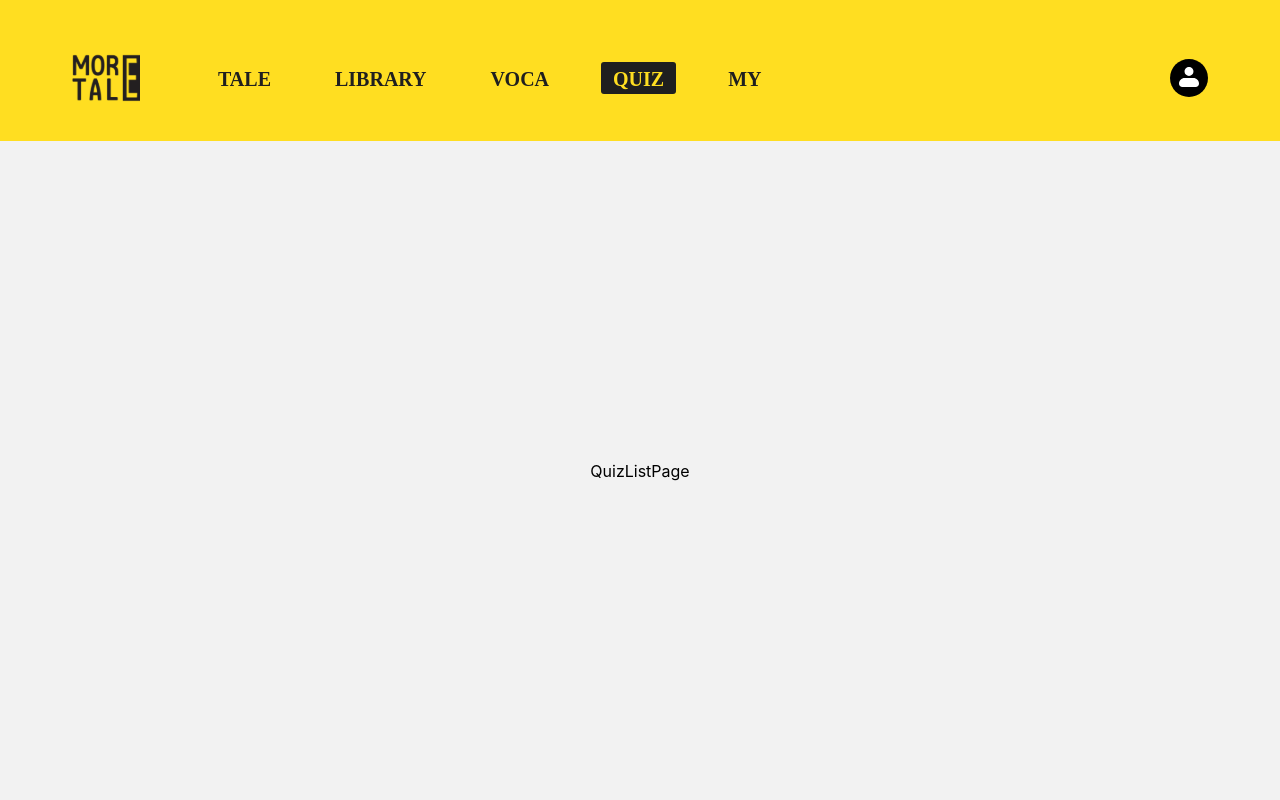
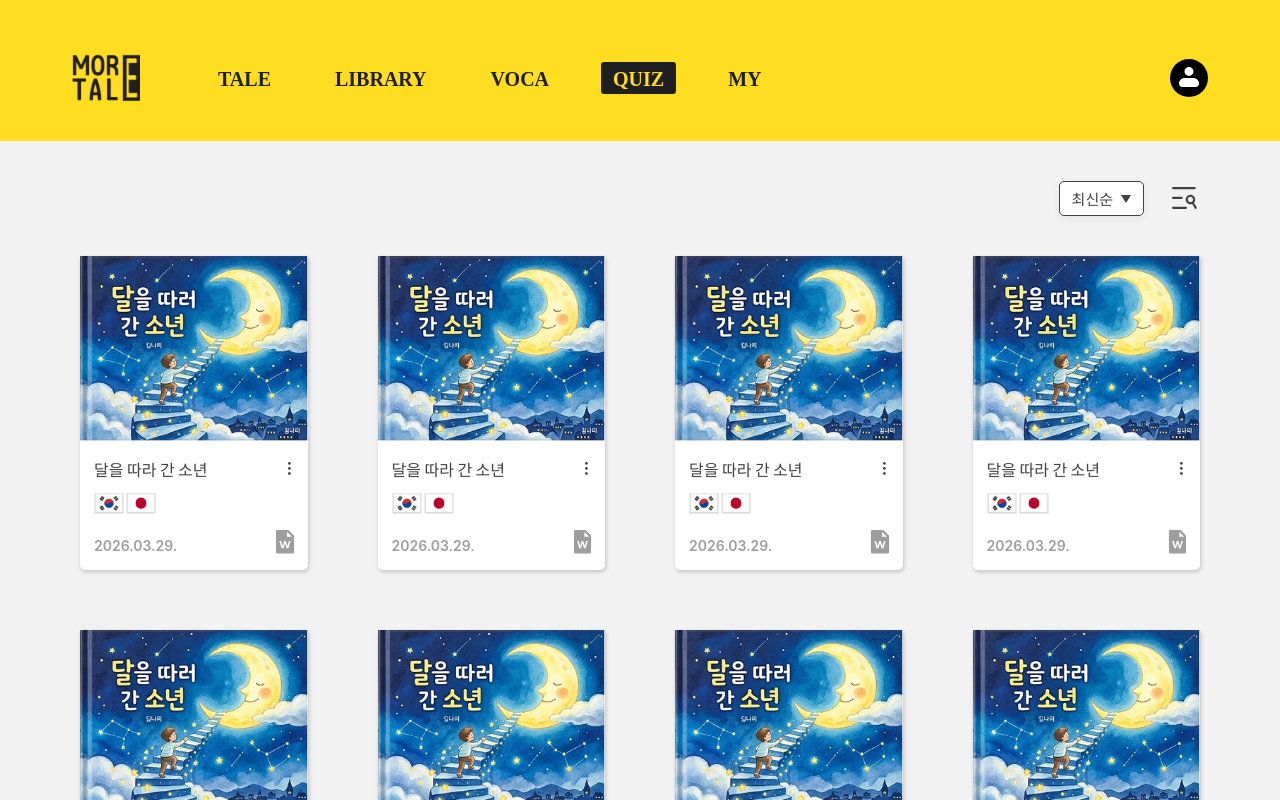
Before and after one commit to GDGoC-quadS-Team1/MoreTale-frontend, a React (Vite) app: page /quiz in a window 1280 px wide. Built offline with nearby package versions, Linux system fonts and the light colour scheme; a web font is replaced by a local one.

Commit message:
feat: Quiz 페이지 및 BookCard 분기 처리

```diff
--- a/src/components/BookCard.tsx
+++ b/src/components/BookCard.tsx
@@ -7,16 +7,21 @@ import japanFlag from "../assets/images/tale/flag/japan.png";
 import wordIcon from "../assets/images/icon/word.svg";
 import moreIcon from "../assets/images/icon/more.svg";
 
+export type BookCardListVariant = "library" | "quiz";
+
 export interface BookCardProps {
     title?: string;
     date?: string;
     coverSrc?: string;
+    /* 카드 클릭 시 버튼 : library → [읽기 | 단어장], quiz → [퀴즈 풀기] */
+    listVariant?: BookCardListVariant;
 }
 
 const BookCard = ({
     title = "달을 따라 간 소년",
     date = "2026.03.29.",
     coverSrc = bookCoverEx,
+    listVariant = "library",
 }: BookCardProps) => {
     const navigate = useNavigate();
     const [cardPopover, setCardPopover] = useState(false);
@@ -74,12 +79,18 @@ const BookCard = ({
                 <Overlay onClick={(e) => e.stopPropagation()} />
             )}
 
-            {/* [팝오버] 읽기|단어장 */}
+            {/* [팝오버] library → [읽기 | 단어장], quiz → [퀴즈 풀기] */}
             {cardPopover && (
                 <CardPopover onClick={(e) => e.stopPropagation()}>
-                    <PopoverButton onClick={() => navigate("/tale/read")}>읽기</PopoverButton>
-                    <PopoverDivider />
-                    <PopoverButton onClick={() => navigate("/voca")}>단어장</PopoverButton>
+                    {listVariant === "quiz" ? (
+                        <PopoverButton onClick={() => navigate("/quiz/play")}>퀴즈 풀기</PopoverButton>
+                    ) : (
+                        <>
+                            <PopoverButton onClick={() => navigate("/tale/read")}>읽기</PopoverButton>
+                            <PopoverDivider />
+                            <PopoverButton onClick={() => navigate("/voca")}>단어장</PopoverButton>
+                        </>
+                    )}
                 </CardPopover>
             )}
 
--- a/src/pages/quiz/QuizListPage.tsx
+++ b/src/pages/quiz/QuizListPage.tsx
@@ -1,15 +1,83 @@
-import { useNavigate } from "react-router-dom";
+import { useEffect, useRef, useState } from "react";
 import styled from "styled-components";
 import Header from "../../components/Header";
+import BookCard from "../../components/BookCard";
+import ListSearchIcon from "../../assets/images/icon/list-search.svg";
+
+const DEMO_CARD_COUNT = 8;
+
+const SORT_OPTIONS = [
+    { value: "created-desc", label: "최신순" },
+    { value: "created-asc", label: "오래된순" },
+    { value: "title-asc", label: "가나다순" },
+] as const;
+
+type SortValue = (typeof SORT_OPTIONS)[number]["value"];
 
 const QuizListPage = () => {
-    const navigate = useNavigate();
+    const [sortOpen, setSortOpen] = useState(false);
+    const [sortValue, setSortValue] = useState<SortValue>("created-desc");
+    const sortRootRef = useRef<HTMLDivElement>(null);
+
+    const selectedLabel = SORT_OPTIONS.find((o) => o.value === sortValue)?.label ?? "최신순";
+
+    useEffect(() => {
+        if (!sortOpen) return;
+        const close = (e: MouseEvent) => {
+            if (sortRootRef.current && !sortRootRef.current.contains(e.target as Node)) {
+                setSortOpen(false);
+            }
+        };
+        document.addEventListener("mousedown", close);
+        return () => document.removeEventListener("mousedown", close);
+    }, [sortOpen]);
 
     return (
         <Wrapper>
             <Header activeMenu="quiz" />
             <Container>
-                QuizListPage
+                <Content>
+                    <SortContainer>
+                        <SortDropdown ref={sortRootRef}>
+                            <SortTrigger
+                                type="button"
+                                aria-label="정렬"
+                                aria-expanded={sortOpen}
+                                aria-haspopup="listbox"
+                                onClick={() => setSortOpen((v) => !v)}
+                            >
+                                <SortTriggerLabel>{selectedLabel}</SortTriggerLabel>
+                                <Arrow aria-hidden />
+                            </SortTrigger>
+                            {sortOpen ? (
+                                <SortMenu role="listbox" aria-label="정렬 옵션">
+                                    {SORT_OPTIONS.filter((opt) => opt.value !== sortValue).map((opt) => (
+                                        <SortMenuItem
+                                            key={opt.value}
+                                            type="button"
+                                            role="option"
+                                            aria-selected={false}
+                                            onClick={() => {
+                                                setSortValue(opt.value);
+                                                setSortOpen(false);
+                                            }}
+                                        >
+                                            {opt.label}
+                                        </SortMenuItem>
+                                    ))}
+                                </SortMenu>
+                            ) : null}
+                        </SortDropdown>
+                        <FilterIcon type="button" aria-label="목록 검색">
+                            <FilterIconImg src={ListSearchIcon} alt="" />
+                        </FilterIcon>
+                    </SortContainer>
+                    <BookGrid>
+                        {Array.from({ length: DEMO_CARD_COUNT }).map((_, index) => (
+                            <BookCard key={index} listVariant="quiz" />
+                        ))}
+                    </BookGrid>
+                </Content>
             </Container>
         </Wrapper>
     );
@@ -34,11 +102,128 @@ const Wrapper = styled.div`
 const Container = styled.div`
     background: #F2F2F2;
     width: 100%;
-    max-width: 100%;
     flex: 1;
     display: flex;
     flex-direction: column;
     align-items: center;
+    justify-content: flex-start;
+    padding: 40px 80px;
+    box-sizing: border-box;
+    overflow: auto;
+`;
+
+const Content = styled.div`
+    width: 100%;
+    display: flex;
+    flex-direction: column;
+    gap: 40px;
+    box-sizing: border-box;
+`;
+
+const SortContainer = styled.div`
+    width: 100%;
+    display: flex;
+    align-items: center;
+    justify-content: flex-end;
+    gap: 28px;
+`;
+
+const SortDropdown = styled.div`
+    position: relative;
+    flex-shrink: 0;
+`;
+
+const SortTrigger = styled.button`
+    display: flex;
+    align-items: center;
     justify-content: center;
-    gap: 72px;
+    gap: 8px;
+    padding: 6px 12px;
+    border: 1px solid #424242;
+    border-radius: 5px;
+    background: #ffffff;
+    box-shadow: 0 2px 8px rgba(0, 0, 0, 0.06);
+    cursor: pointer;
+    color: #424242;
+    text-align: center;
+    font-size: 15px;
+    font-style: normal;
+    font-weight: 600;
 `;
+
+const SortTriggerLabel = styled.span`
+    text-align: center;
+`;
+
+const Arrow = styled.span`
+    display: block;
+    width: 0;
+    height: 0;
+    border-left: 5px solid transparent;
+    border-right: 5px solid transparent;
+    border-top: 8px solid #424242;
+    flex-shrink: 0;
+`;
+
+const SortMenu = styled.div`
+    position: absolute;
+    top: calc(100% + 4px);
+    right: 0;
+    min-width: 100%;
+    z-index: 10;
+    display: flex;
+    flex-direction: column;
+    border-radius: 5px;
+    border: 1px solid #424242;
+    background: #ffffff;
+    box-shadow: 0 4px 4px 0 rgba(0, 0, 0, 0.25);
+    overflow: hidden;
+`;
+
+const SortMenuItem = styled.button<{ $selected?: boolean }>`
+    display: flex;
+    align-items: center;
+    justify-content: center;
+    width: 100%;
+    padding: 8px;
+    border: none;
+    border-top: 1px solid #4242424D;
+    background: #ffffff;
+    cursor: pointer;
+    color: #424242;
+    text-align: center;
+    font-size: 14px;
+    font-style: normal;
+    font-weight: 600;
+
+    &:first-child {
+        border-top: none;
+    }
+
+    &:hover {
+        background: #fafafa;
+    }
+`;
+
+const FilterIcon = styled.button`
+    padding: 0;
+    border: none;
+    background: transparent;
+    cursor: pointer;
+    display: flex;
+    align-items: center;
+    justify-content: center;
+`;
+
+const FilterIconImg = styled.img`
+    width: 28px;
+    height: auto;
+    display: block;
+`;
+
+const BookGrid = styled.div`
+    width: 100%;
+    display: grid;
+    grid-template-columns: repeat(auto-fill, minmax(180px, 1fr));
+    gap: 60px 70px;
+`;
```
